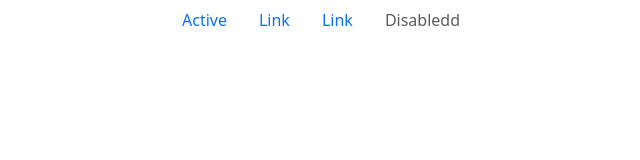
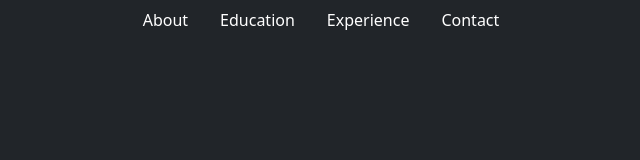
Before and after one commit to MRPCVS/Charith, a plain HTML site: page index.html in a window 1280 px wide. Shown: the whole page, without its empty margins (319-959 px from the left). Drawn offline with nearby package versions, Linux system fonts and the light colour scheme.

Commit message:
dark theme

```diff
--- a/index.html
+++ b/index.html
@@ -6,19 +6,19 @@
     <link href="https://cdn.jsdelivr.net/npm/bootstrap@5.3.3/dist/css/bootstrap.min.css" rel="stylesheet">
     <title>Document</title>
 </head>
-<body>
-    <ul class="nav justify-content-center">
+<body class="bg-dark">
+    <ul class="nav justify-content-center bg-dark">
         <li class="nav-item">
-          <a class="nav-link active" href="#">Active</a>
+          <a class="nav-link text-white" href="#">About</a>
         </li>
         <li class="nav-item">
-          <a class="nav-link" href="#">Link</a>
+          <a class="nav-link text-white" href="#">Education</a>
         </li>
         <li class="nav-item">
-          <a class="nav-link" href="#">Link</a>
+          <a class="nav-link text-white" href="#">Experience</a>
         </li>
         <li class="nav-item">
-          <a class="nav-link disabled" href="#">Disabledd</a>
+          <a class="nav-link text-white" href="#">Contact</a>
         </li>
       </ul>
 </body>
```
